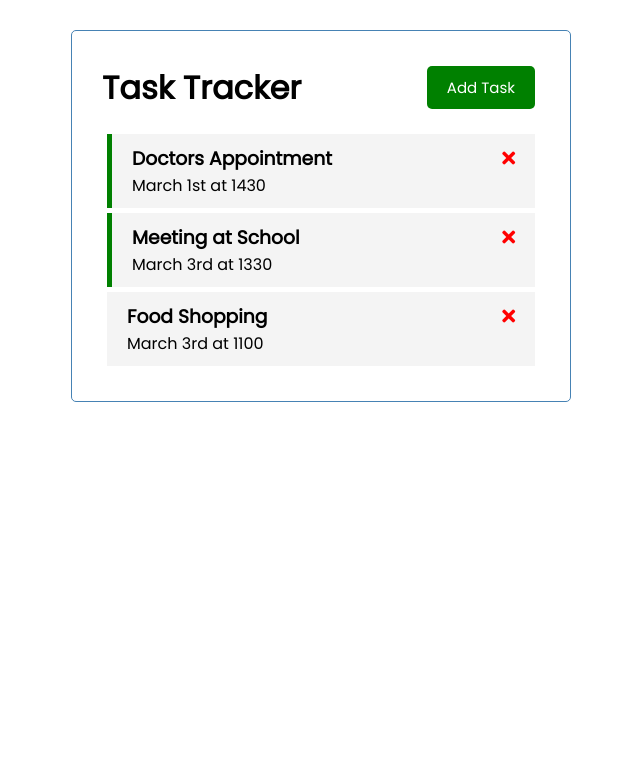
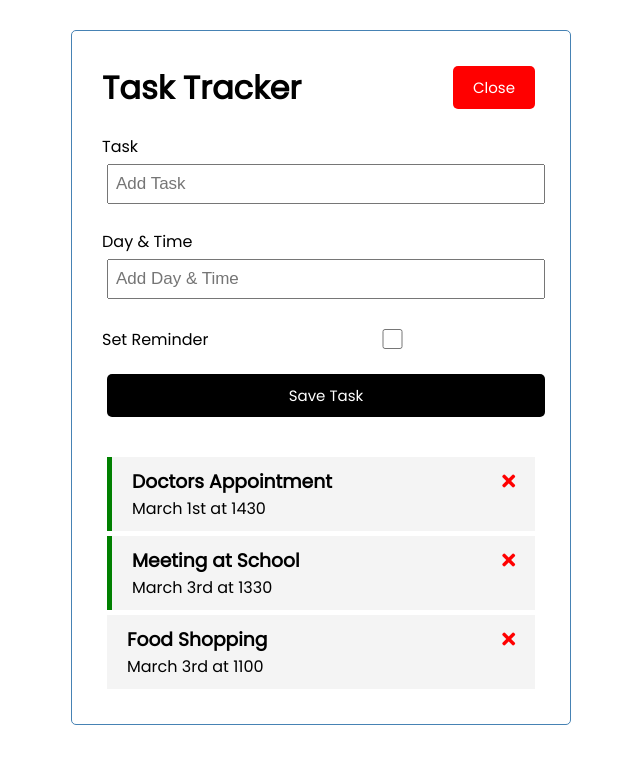
Before and after one commit to wommy/vue-crash-2021, a Vue app: page / in a window 1280 px wide. Both pictures are taken after a click on the button "Add Task". Shown: the top 764 px of the page, without its empty margins (319-959 px from the left). Built offline with nearby package versions, Linux system fonts and the light colour scheme.

Commit message:
finished

```diff
--- a/src/App.vue
+++ b/src/App.vue
@@ -3,22 +3,31 @@
 // Check out https://v3.vuejs.org/api/sfc-script-setup.html#sfc-script-setup
 import Header from './components/Header.vue'
 import Tasks from './components/Tasks.vue'
+import AddTask from './components/AddTask.vue'
 </script>
 <script>
 export default {
   data(){
     return {
-      tasks: []
+      tasks: [],
+      showAddTask: false,
     }
   },
   methods: {
+    toggleAddTask() {
+      this.showAddTask = !this.showAddTask
+    },
+    addTask(task){
+      this.tasks = [...this.tasks, task]
+    },
     deleteTask(id) {
       if(confirm('Are you sure?')) {
         this.tasks = this.tasks.filter(task => task.id !== id)
       }
     },
     toggleReminder(id) {
-      this.tasks = this.tasks.map( task => task.id === id ? { ...task, reminder: !task.reminder } : task )
+      this.tasks = this.tasks.map( task => task.id === id
+        ? { ...task, reminder: !task.reminder } : task )
     }
   },
   created() {
@@ -48,7 +57,14 @@
 
 <template>
   <div class="container">
-    <Header title="Task Tracker" />
+    <Header
+      title="Task Tracker"
+      @toggle-add-task="toggleAddTask"
+      :showAddTask="showAddTask"
+    />
+    <div v-show="showAddTask">
+      <AddTask @add-task="addTask" />
+    </div>
     <Tasks
       :tasks="tasks"
       @delete-task="deleteTask"
--- /dev/null
+++ b/src/components/AddTask.vue
@@ -0,0 +1,94 @@
+<script setup>
+defineEmits(['add-task'])
+</script>
+<script>
+export default {
+	data() {
+		return {
+			text: '',
+			day: '',
+			reminder: false
+		}
+	},
+	methods: {
+		onSubmit() {
+			if(!this.text) {
+				alert('Please add a task')
+				return
+			}
+			const newTask = {
+				id: Math.floor( Math.random() * 100000 ),
+				text: this.text,
+				day: this.day,
+				reminder: this.reminder
+			}
+
+			this.$emit('add-task', newTask)
+
+			this.text = ''
+			this.day = ''
+			this.reminder = false
+		}
+	}
+}
+</script>
+<template>
+  <form
+		class="add-form"
+		@submit.prevent="onSubmit"
+	>
+    <div class="form-control">
+      <label>Task</label>
+      <input
+				type="text" name="text" placeholder="Add Task"
+				v-model="text"
+			/>
+    </div>
+    <div class="form-control">
+      <label>Day & Time</label>
+      <input
+        type="text" name="day" placeholder="Add Day & Time"
+				v-model="day"
+      />
+    </div>
+    <div class="form-control form-control-check">
+      <label>Set Reminder</label>
+      <input
+				type="checkbox" name="reminder"
+				v-model="reminder"
+			/>
+    </div>
+
+    <input type="submit" value="Save Task" class="btn btn-block" />
+  </form>
+</template>
+<style scoped>
+.add-form {
+  margin-bottom: 40px;
+}
+.form-control {
+  margin: 20px 0;
+}
+.form-control label {
+  display: block;
+}
+.form-control input {
+  width: 100%;
+  height: 40px;
+  margin: 5px;
+  padding: 3px 7px;
+  font-size: 17px;
+}
+.form-control-check {
+  display: flex;
+  align-items: center;
+  justify-content: space-between;
+}
+.form-control-check label {
+  flex: 1;
+}
+.form-control-check input {
+  flex: 2;
+  height: 20px;
+}
+</style>
--- a/src/components/Button.vue
+++ b/src/components/Button.vue
@@ -3,15 +3,16 @@
   text: String,
   color: String,
 })
-function onClick() {
-	console.log('click')
-}
+defineEmits(['btn-click'])
+// function onClick() {
+// 	$emit('toggle-add-task')
+// }
 </script>
 <template>
 	<button
 		class="btn"
 		:style="{background: color}"
-		@click="onClick"
+		@click="$emit('btn-click')"
 	>{{ text }}</button>
 </template>
 <style>
--- a/src/components/Header.vue
+++ b/src/components/Header.vue
@@ -2,12 +2,18 @@
 import Button from './Button.vue'
 defineProps({
   title: String,
+	showAddTask: Boolean,
 })
+defineEmits(['btn-click'])
 </script>
 <template>
 	<header>
 		<h1>{{ title }}</h1>
-		<Button text="Add Task" color="green" />
+		<Button
+			@btn-click="$emit('toggle-add-task')"
+			:text="showAddTask ? 'Close' : 'Add Task' "
+			:color="showAddTask ? 'red' : 'green' "
+		/>
 	</header>
 </template>
 <style scoped>
```
